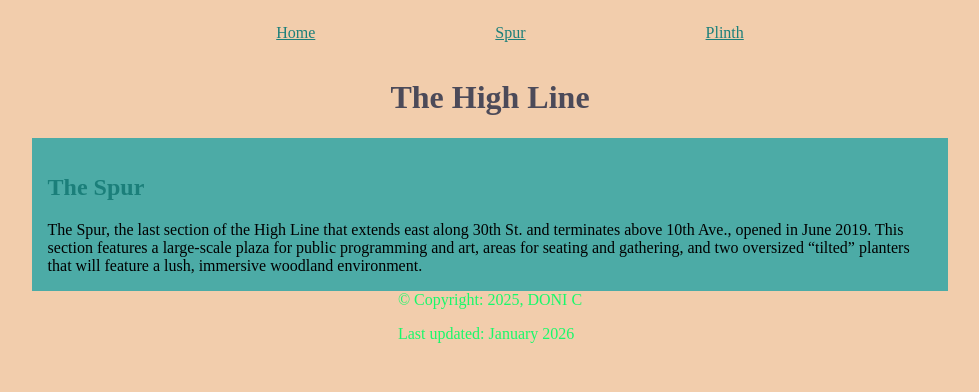
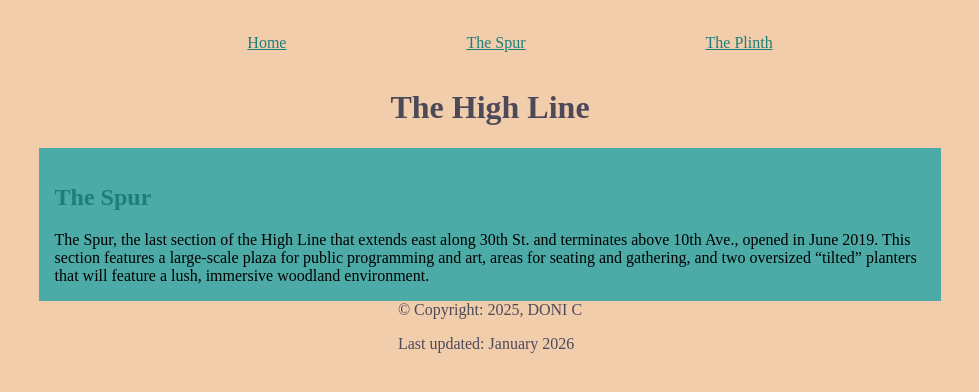
Before and after one commit to donchiiz/practice4, a plain HTML site: page spur.html in a window 1280 px wide. Shown: the whole page, without its empty margins (150-1129 px from the left). Drawn offline with Linux system fonts and the light colour scheme.

Commit message:
nav bar fix, noticed i had it messed up

```diff
--- a/spur.html
+++ b/spur.html
@@ -11,8 +11,8 @@
         <nav>
     <ul>
         <li><a href="index.html">Home</a></li>
-        <li><a href="spur.html">Spur</a></li>
-        <li><a href="plinth.html">Plinth</a></li>
+        <li><a href="spur.html">The Spur</a></li>
+        <li><a href="plinth.html">The Plinth</a></li>
     </ul>
 </nav>
         </header>
--- a/styles.css
+++ b/styles.css
@@ -3,6 +3,7 @@
     flex-direction:column;
     align-items:center;
     background-color: #F2CDAC;
+    padding:10px;
 }
 h1{
     font-family:'the high line';
@@ -38,7 +39,7 @@
     flex-direction:column;
 }
 footer{
-    color: #18f96a;
+    color: #4C4A59;
     Font-size: 100%;
 
 }
@@ -56,7 +57,7 @@
 }
 
 blockquote{
-    text-decoration: italic;
+    font-style: italic;
     display:flex;
     align-items: left;
 }
```
Also changed, not shown: plinth.html (+1 -1 lines).
